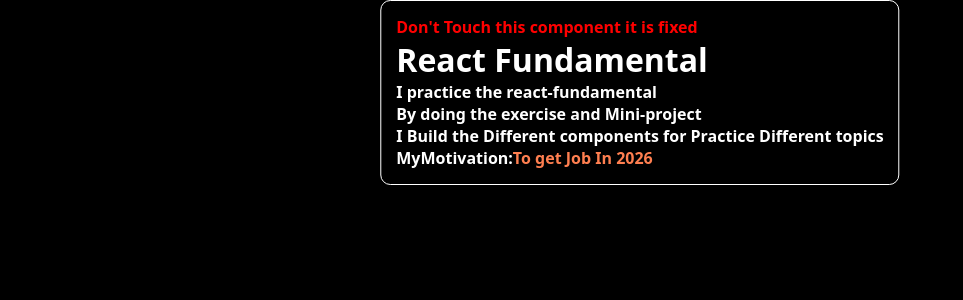
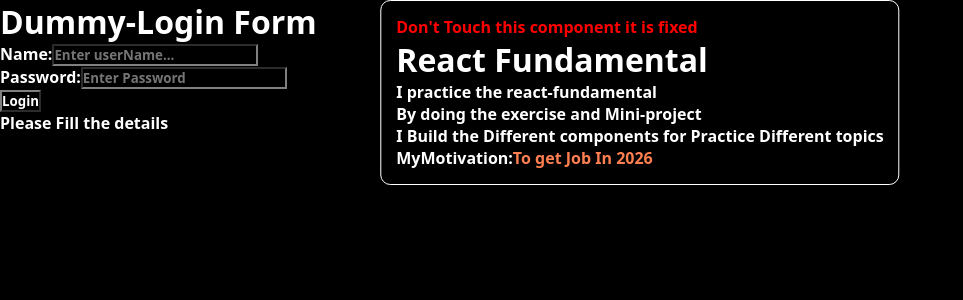
Before and after one commit to nikhildev-webapp/ReactFundamentals, a React (Vite) app: page / in a window 1280 px wide. Shown: the top 300 px of the page, without its empty margins (0-963 px from the left). Built offline with nearby package versions, Linux system fonts and the light colour scheme.

Commit message:
Dummy-Loginform exercise completed

```diff
--- a/src/App.jsx
+++ b/src/App.jsx
@@ -1,6 +1,7 @@
 import './App.css'
 import ExerciseComponent from './components/ExerciseComponent'
 import InputTracker from './components/InputTracker'
+import LoginForm from './components/LoginForm'
 
 
 
@@ -9,7 +10,7 @@
     <>
       <ExerciseComponent />
       {/* Add your exercise component here⬇️*/}
-
+      <LoginForm/>
     </>
   )
 }
--- /dev/null
+++ b/src/components/LoginForm.jsx
@@ -0,0 +1,58 @@
+import React, { useState } from 'react'
+
+
+const LoginForm = () => {
+    const [userName, setUserName] = useState('');
+    const [password, setPassword] = useState('')
+    const [isSubmitted, setIsSubmitted] = useState(false);
+
+    const handleloginSubmit = (event) => {
+        event.preventDefault();
+        if (!userName || !password) {
+            alert('please fill the filed');
+            setIsSubmitted(false);
+            return
+        }
+        setIsSubmitted(true)
+        alert("Thank you for Login");
+    }
+
+    const savUserName = (event) => {
+        setUserName(event.target.value)
+        setIsSubmitted(false)
+    }
+
+    const savePassword = (event) => {
+        setPassword(event.target.value)
+        setIsSubmitted(false);
+    }
+  return (
+      <>
+          <div>
+              <h1>Dummy-Login Form</h1>
+              <form onSubmit={handleloginSubmit}>
+                  <div>
+                      <label htmlFor="userName">Name:</label>
+                      <input type="text" value={userName} id='userName' placeholder='Enter userName...' onChange={savUserName}/>
+                  </div>
+                  <div>
+                      <label htmlFor="password">Password:</label>
+                      <input type="password"  value={password} id='password' placeholder='Enter Password' onChange={savePassword}/>
+                  </div>
+                  <button type="submit">Login</button>
+                  {isSubmitted ? (
+                      <div>
+                          <p>UserDeatils:</p>
+                          <p>UserName:{userName}</p>
+                          <p>Password:{password}</p>
+                      </div>
+                  ) : (
+                          <p>Please Fill the details</p>
+                 )}
+              </form>
+          </div>
+      </>
+  )
+}
+
+export default LoginForm
```
